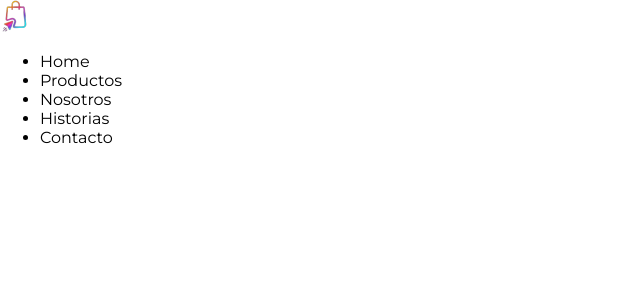
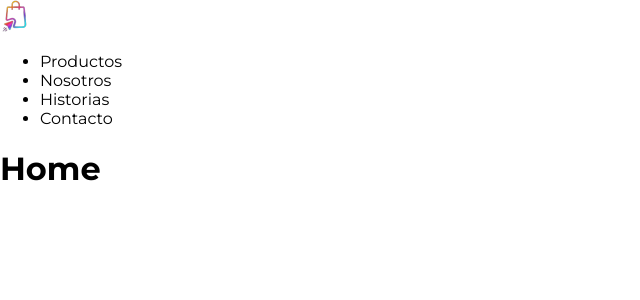
Before and after one commit to brahanlider/SHOP-, a React (Vite) app: page / in a window 1280 px wide. Shown: the top 300 px of the page, without its empty margins (0-640 px from the left). Built offline with nearby package versions, Linux system fonts and the light colour scheme.

Commit message:
create indexRoute.jsx

```diff
--- a/src/App.jsx
+++ b/src/App.jsx
@@ -1,12 +1,16 @@
+import { RouterProvider } from "react-router-dom";
 import "./App.css";
 import Header from "./components/sections/Header";
+import { indexRoute } from "./routes/indexRoute";
 
 function App() {
   return (
     <>
       <Header />
+      <RouterProvider router={indexRoute} />
     </>
   );
 }
 
 export default App;
+// 2 3 30
--- a/src/components/sections/Header.jsx
+++ b/src/components/sections/Header.jsx
@@ -16,9 +16,6 @@ const Header = () => {
             </a>
             <div className="modal modal--header">
               <ul className="list list--header">
-                <li>
-                  <a className="list__link">Home</a>
-                </li>
                 <li>
                   <a className="list__link">Productos</a>
                 </li>
@@ -40,3 +37,95 @@ const Header = () => {
   );
 };
 export default Header;
+
+// import { useState, useEffect } from "react";
+// import logoSHOP from "../../assets/img/logo-shop.webp";
+// const Header = () => {
+//   const [path, setPath] = useState("/");
+//   const [page, setPage] = useState(<></>);
+//   const pages = {
+//     "/": <h1>Home</h1>,
+//     "/productos": <h1>Productos</h1>,
+//     "/nosotros": <h1>Nosotros</h1>,
+//     "/historias": <h1>Historias</h1>,
+//     "/contacto": <h1>Contacto</h1>,
+//   };
+
+//   useEffect(() => {
+//     setPage(pages[path]);
+
+//     return () => {
+//       console.log("mori");
+//     };
+//   }, [path]);
+
+//   return (
+//     <>
+//       <header className="header">
+//         <nav className="nav">
+//           <div className="container f-elements f-elements--header">
+//             <div
+//               onClick={() => {
+//                 setTest(Date.now());
+//               }}
+//             >
+//               <img
+//                 src={logoSHOP}
+//                 alt="Logo de shop"
+//                 className="nav__logo"
+//                 width="32"
+//                 height="32"
+//               />
+//             </div>
+//             <div className="modal modal--header">
+//               <ul className="list list--header">
+//                 <li>
+//                   <a
+//                     onClick={() => {
+//                       setPath("/productos");
+//                     }}
+//                     className="list__link"
+//                   >
+//                     Productos
+//                   </a>
+//                 </li>
+//                 <li>
+//                   <a
+//                     onClick={() => {
+//                       setPath("/nosotros");
+//                     }}
+//                     className="list__link"
+//                   >
+//                     Nosotros
+//                   </a>
+//                 </li>
+//                 <li>
+//                   <a
+//                     onClick={() => {
+//                       setPath("/historias");
+//                     }}
+//                     className="list__link"
+//                   >
+//                     Historias
+//                   </a>
+//                 </li>
+//                 <li>
+//                   <a
+//                     onClick={() => {
+//                       setPath("/contacto");
+//                     }}
+//                     className="list__link"
+//                   >
+//                     Contacto
+//                   </a>
+//                 </li>
+//               </ul>
+//             </div>
+//           </div>
+//         </nav>
+//       </header>
+//       {page}
+//     </>
+//   );
+// };
+// export default Header;
--- /dev/null
+++ b/src/routes/indexRoute.jsx
@@ -0,0 +1,24 @@
+import { createBrowserRouter } from "react-router-dom";
+
+export const indexRoute = createBrowserRouter([
+  {
+    path: "/",
+    element: <h1>Home</h1>,
+  },
+  {
+    path: "/productos",
+    element: <h1>Productos</h1>,
+  },
+  {
+    path: "/nosotros",
+    element: <h1>Nosotros</h1>,
+  },
+  {
+    path: "/historias",
+    element: <h1>Historias</h1>,
+  },
+  {
+    path: "/contacto",
+    element: <h1>Contacto</h1>,
+  },
+]);
```
